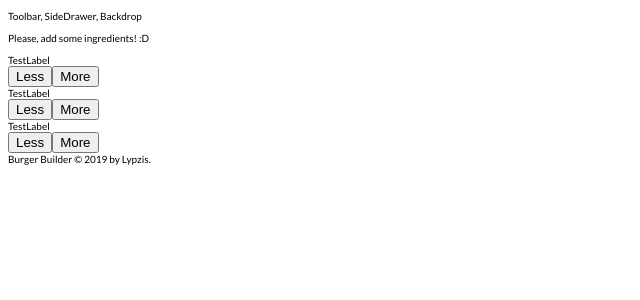
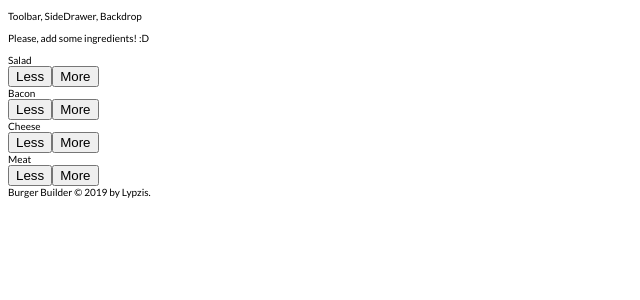
Before and after one commit to Lypzis/burger_builder, a React app: page / in a window 1280 px wide. Shown: the top 300 px of the page, without its empty margins (0-640 px from the left). Built offline with nearby package versions, Linux system fonts and the light colour scheme.

Commit message:
Update BurgerBuilder.js

```diff
--- a/src/components/Burger/BuildControls/BuildControl/BuildControl.css
+++ b/src/components/Burger/BuildControls/BuildControl/BuildControl.css
@@ -32,6 +32,7 @@
 }
 
 .Label {
+    text-align: left;
     padding: 1rem;
     font-weight: bold;
     width: 8rem;
--- a/src/components/Burger/BuildControls/BuildControl/BuildControl.js
+++ b/src/components/Burger/BuildControls/BuildControl/BuildControl.js
@@ -7,9 +7,9 @@ import classes from './BuildControl.css';
 
 const buildControl = props => (
     <Aux>
-        <div className={classes.Label}>{props.label}TestLabel</div>
-        <button className={classes.Less}>Less</button>
-        <button className={classes.More}>More</button>
+        <div className={classes.Label}>{props.label}</div>
+        <button className={classes.Less} onClick={props.remove}>Less</button>
+        <button className={classes.More} onClick={props.add}>More</button>
     </Aux>
 );
 
--- a/src/components/Burger/BuildControls/BuildControls.js
+++ b/src/components/Burger/BuildControls/BuildControls.js
@@ -6,11 +6,23 @@ import BuildControl from './BuildControl/BuildControl';
 
 import classes from './BuildControls.css';
 
+const controls = [
+    { label: 'Salad', type: 'salad' },
+    { label: 'Bacon', type: 'bacon' },
+    { label: 'Cheese', type: 'cheese' },
+    { label: 'Meat', type: 'meat' },
+    // ...
+];
+
 const buildControls = props => (
     <Aux>
-        <BuildControl />
-        <BuildControl />
-        <BuildControl />
+        {
+            controls.map(control => <BuildControl
+                key={control.label}
+                label={control.label}
+                add={props.addIngredient.bind(this, control.type)}
+                remove={props.removeIngredient.bind(this, control.type)} />)
+        }
     </Aux>
 );
 
--- a/src/components/Burger/Burger.js
+++ b/src/components/Burger/Burger.js
@@ -1,9 +1,6 @@
 import React from 'react';
 
 import classes from './Burger.css';
-
-import withClass from '../../hoc/withClass';
-import Aux from '../../hoc/Aux';
 
 import BurgerIngredient from './BurgerIngredient/BurgerIngredient';
 
@@ -24,12 +21,12 @@ const burger = props => {
     };
 
     return (
-        <Aux>
+        <div className={classes.Burger}>
             <BurgerIngredient type='bread-top' />
             {transformedIngredients}
             <BurgerIngredient type='bread-bottom' />
-        </Aux>
+        </div>
     );
 }
 
-export default withClass(burger, classes.Burger);
+export default burger;
--- a/src/components/Burger/BurgerIngredient/BurgerIngredient.css
+++ b/src/components/Burger/BurgerIngredient/BurgerIngredient.css
@@ -99,7 +99,7 @@
 
 .Salad {
     width: 85%;
-    height: 7%;
+    height: 5%;
     margin: 2% auto;
     background: linear-gradient(#228c1d, #91ce50);
     border-radius: 20px;
--- a/src/components/Burger/BurgerIngredient/BurgerIngredient.js
+++ b/src/components/Burger/BurgerIngredient/BurgerIngredient.js
@@ -3,7 +3,7 @@ import PropTypes from 'prop-types';
 
 import classes from './BurgerIngredient.css';
 
-class BurgerIngredient extends Component {
+class BurgerIngredient extends Component { // Pure component???
 
     render() {
         let ingredient = null;
--- a/src/containers/BurgerBuilder/BurgerBuilder.js
+++ b/src/containers/BurgerBuilder/BurgerBuilder.js
@@ -4,6 +4,14 @@ import Burger from '../../components/Burger/Burger';
 import BuildControls from '../../components/Burger/BuildControls/BuildControls';
 
 import Aux from '../../hoc/Aux';
+
+//Global constants are named entirely in capital letters
+const INGREDIENT_PRICES = {
+    salad: .5,
+    cheese: .6,
+    meat: 1.4,
+    bacon: .8
+};
 
 class BurgerBuilder extends Component {
 
@@ -15,15 +23,64 @@ class BurgerBuilder extends Component {
             meat: 0
         },
         purchased: true,
-        totalPrice: 0
+        totalPrice: 4
     };
+
+    /**
+     * @param {object} ingredients
+     * @param {float} totalPrice
+     * @param {string} type
+     */
+    updateBurger = (ingredientsCount, totalPrice, type) => {
+        const updatedIngredients = {
+            ...this.state.ingredients // fill this object with this.state.ingredients attributes
+        };                            // it becomes a copy of the current state
+
+        updatedIngredients[type] = ingredientsCount; // update the respective ingredient value
+
+        this.setState({
+            ingredients: updatedIngredients,
+            totalPrice
+        });
+
+         /*
+        this.setState((prevState, props) => {
+            return {
+                person: persons,
+                changeCounter: prevState.changeCounter + 1 // refers to previous state, to avoid asynchronous misscalculations/errors
+            }
+            // update state with the new information
+        });*/
+    }
+
+    /**
+     * @param {string} type
+     */
+    addIngredientHandler = type => {
+        const updatedCount = this.state.ingredients[type] + 1;
+        const newPrice = this.state.totalPrice + INGREDIENT_PRICES[type];
+
+        this.updateBurger(updatedCount, newPrice, type);
+    }
+
+    /**
+     * @param {string} type
+     */
+    removeIngredientHandler = type => {
+        const updatedCount = this.state.ingredients[type] - 1;
+        const newPrice = this.state.totalPrice - INGREDIENT_PRICES[type];
+
+        this.updateBurger(updatedCount, newPrice, type);
+    }
 
     render() {
 
         return (
             <Aux>
                 <Burger ingredients={this.state.ingredients} />
-                <BuildControls />
+                <BuildControls
+                    addIngredient={this.addIngredientHandler}
+                    removeIngredient={this.removeIngredientHandler} />
             </Aux>
         );
     }
```
